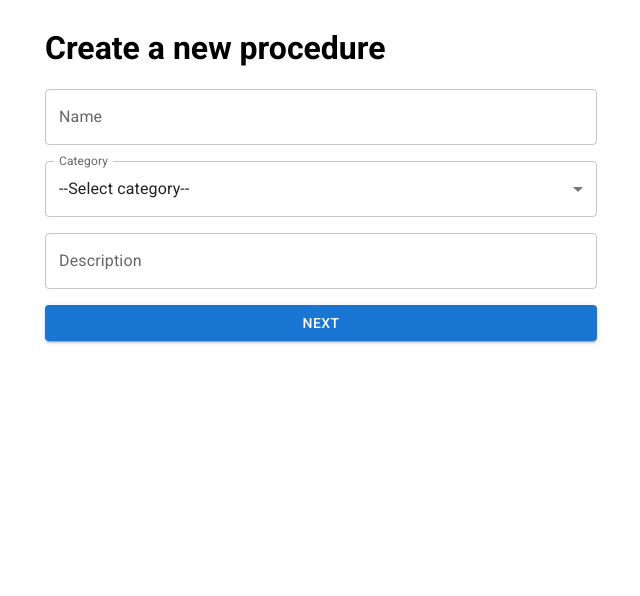
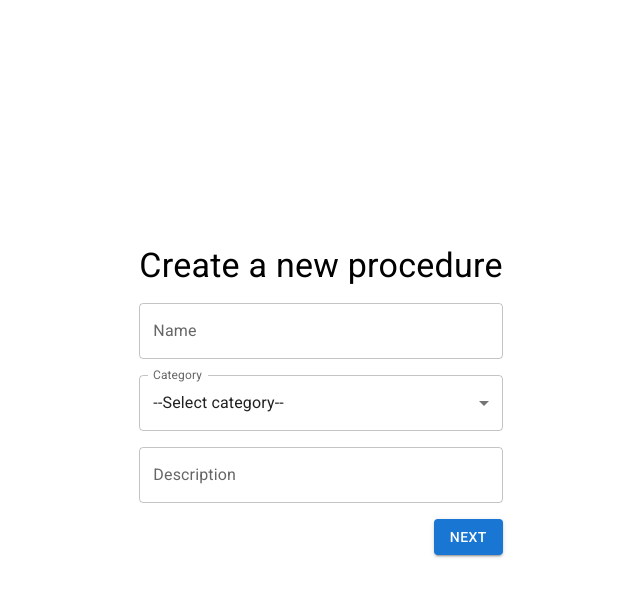
Before and after one commit to osoc22/project-digital-wallet, a React (Create React App) app: page / in a window 1280 px wide. Shown: the top 596 px of the page, without its empty margins (319-959 px from the left). Built offline with nearby package versions, Linux system fonts and the light colour scheme.

Commit message:
Update form layout

```diff
--- a/src/App.tsx
+++ b/src/App.tsx
@@ -1,12 +1,17 @@
 import ProcedureForm from "./components/ProcedureForm";
-import { Container, Stack } from "@mui/material";
+import { Container, Box } from "@mui/material";
 
 export default function App() {
   return (
-    <Container maxWidth="sm">
-      <Stack direction="column" justifyContent="center">
+    <Container maxWidth="md">
+      <Box
+        display="flex"
+        justifyContent="center"
+        alignItems="center"
+        minHeight="100vh"
+      >
         <ProcedureForm />
-      </Stack>
+      </Box>
     </Container>
   );
 }
--- a/src/components/ProcedureForm.tsx
+++ b/src/components/ProcedureForm.tsx
@@ -1,4 +1,4 @@
-import { Button, Stack, TextField } from "@mui/material";
+import { Button, Stack, TextField, Typography } from "@mui/material";
 import { useForm, SubmitHandler } from "react-hook-form";
 
 const categories = ["Economy", "Housing", "Employment", "Justice"];
@@ -19,7 +19,9 @@ export default function ProcedureForm() {
 
   return (
     <div>
-      <h1>Create a new procedure</h1>
+      <Typography variant="h4" component="h1" mb={2}>
+        Create a new procedure
+      </Typography>
       <form onSubmit={handleSubmit(onSubmit)}>
         <Stack spacing={2}>
           <TextField
@@ -62,7 +64,8 @@ export default function ProcedureForm() {
             error={Boolean(errors.description)}
             helperText={errors.description && errors.description.message}
           />
-          <Button type="submit" variant="contained">
+
+          <Button type="submit" variant="contained" sx={{ alignSelf: "end" }}>
             Next
           </Button>
         </Stack>
--- a/src/index.css
+++ b/src/index.css
@@ -2,4 +2,5 @@
 
 body {
   font-family: "Roboto", sans-serif;
+  margin: 0;
 }
```
